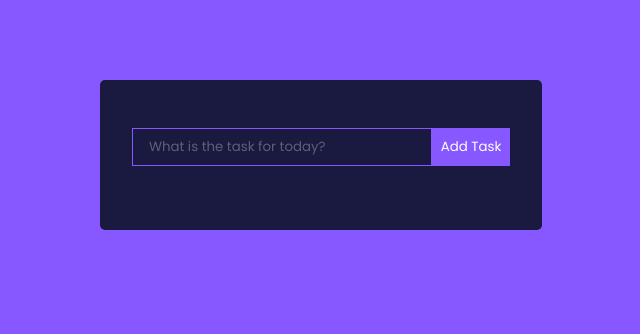
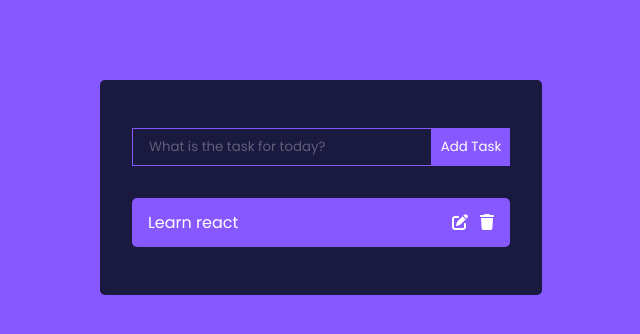
Before and after one commit to vrabelmarian/to-do-list, a React (Create React App) app: page / in a window 1280 px wide. Shown: the top 334 px of the page, without its empty margins (319-959 px from the left). Built offline with nearby package versions, Linux system fonts and the light colour scheme.

Commit message:
installed font, to do design

```diff
--- a/package.json
+++ b/package.json
@@ -3,6 +3,8 @@
   "version": "0.1.0",
   "private": true,
   "dependencies": {
+    "@fortawesome/free-solid-svg-icons": "^6.4.2",
+    "@fortawesome/react-fontawesome": "^0.2.0",
     "@testing-library/jest-dom": "^5.17.0",
     "@testing-library/react": "^13.4.0",
     "@testing-library/user-event": "^13.5.0",
--- a/src/components/ToDo.js
+++ b/src/components/ToDo.js
@@ -1,7 +1,17 @@
 import React from 'react'
+import { FontAwesomeIcon } from '@fortawesome/react-fontawesome'
+import { faPenToSquare } from '@fortawesome/free-solid-svg-icons'
+import { faTrash } from '@fortawesome/free-solid-svg-icons'
 
 export const ToDo = () => {
   return (
-    <div>ToDo</div>
+    <div className='Todo'>
+      <p>Learn react</p>
+      <div>
+        <FontAwesomeIcon icon={faPenToSquare} />
+        <FontAwesomeIcon icon={faTrash} />
+      </div>
+    </div>
+
   )
 }
--- a/src/components/ToDoWrapper.js
+++ b/src/components/ToDoWrapper.js
@@ -1,6 +1,7 @@
 import React, { useState } from 'react'
 import { TodoForm } from './ToDoForm'
 import { v4 as uuidv4 } from 'uuid';
+import { ToDo } from './ToDo';
 
 export const ToDoWrapper = () => {
   const [todos, setTodos] = useState([]);
@@ -15,6 +16,7 @@
   return (
     <div className='TodoWrapper'>
         <TodoForm addTodo={addTodo} />
+        <ToDo />
     </div>
   )
 }
```
Also changed, not shown: 1 other file (tests, documents, lock files or other folders).
